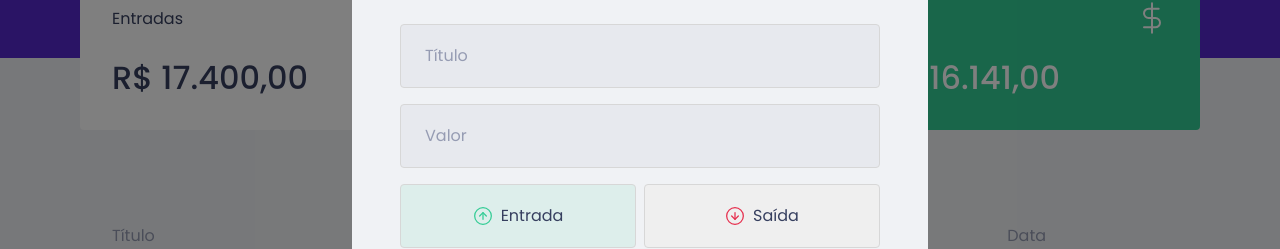
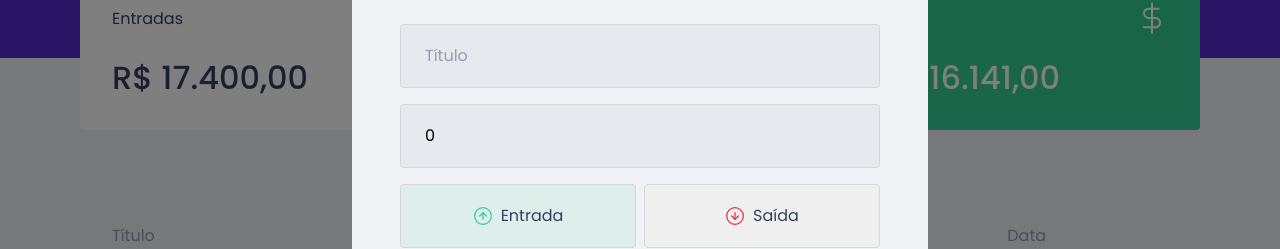
Before and after one commit to wellingtondw/dt-money, a React (Create React App) app: page / in a window 1280 px wide. Both pictures are taken after a click on the button "Nova transação". Shown: the part 214-463 px from the top of the page. Built offline with nearby package versions, Linux system fonts and the light colour scheme; no server answers; what miragejs would draw is missing.

Commit message:
handle form data in state

```diff
--- a/src/components/NewTransactionModal/index.tsx
+++ b/src/components/NewTransactionModal/index.tsx
@@ -1,4 +1,4 @@
-import { useState } from 'react'
+import { FormEvent, useState } from 'react'
 import Modal, { Props } from 'react-modal'
 import closeImg from '../../assets/close.svg'
 import incomeImg from '../../assets/income.svg'
@@ -7,29 +7,39 @@ import outcomeImg from '../../assets/outcome.svg'
 
 import * as S from './styles'
 
-export type TransactionTypeState = 'income' | 'withdraw'
+export type TransactionTypeState = 'deposit' | 'withdraw'
 
 type NewTransactionModalProps = Props
 
 export function NewTransactionModal({ onRequestClose,...props}: NewTransactionModalProps) {
-  const [type, setType] = useState<TransactionTypeState>('income')
+  const [title, setTitle] = useState('')
+  const [value, setValue] = useState(0)
+  const [type, setType] = useState<TransactionTypeState>('deposit')
+  const [category, setCategory] = useState('')
+
+  function handleCreateNewTransaction(event: FormEvent) {
+    event.preventDefault();
+
+    console.log(title, value, type, category)
+  }
+
 
   return (
     <Modal {...props} onRequestClose={onRequestClose} overlayClassName='react-modal-overlay' className='react-modal-content'>
       <button type='button' className='react-modal-close' onClick={onRequestClose}>
         <img src={closeImg} alt="Fechar modal"/>
       </button>
-      <S.Container>
+      <S.Container onSubmit={handleCreateNewTransaction}>
         <h2>Cadastrar transação</h2>
 
-        <input type="text" placeholder='Título'/>
-        <input type="number" placeholder='Valor'/>
+        <input type="text" placeholder='Título' onChange={e => setTitle(e.target.value)} value={title}/>
+        <input type="number" placeholder='Valor' onChange={e => setValue(Number(e.target.value))} value={value}/>
 
         <S.NewTransactionTypeContainer>
             <S.TypeButton
               type='button'
-              onClick={() => setType('income')}
-              isActive={type === 'income'}
+              onClick={() => setType('deposit')}
+              isActive={type === 'deposit'}
               transactionType={type}
             >
               <img src={incomeImg} alt="Entrada"/>
@@ -46,7 +56,7 @@ export function NewTransactionModal({ onRequestClose,...props}: NewTransactionMo
             </S.TypeButton>
         </S.NewTransactionTypeContainer>
 
-        <input type="text" placeholder='Categoria'/>
+        <input type="text" placeholder='Categoria' onChange={e => setCategory(e.target.value)} value={category}/>
 
         <button type="submit">Cadastrar</button>
       </S.Container>
--- a/src/components/NewTransactionModal/styles.ts
+++ b/src/components/NewTransactionModal/styles.ts
@@ -61,7 +61,7 @@ type TypeButtonProps = {
 }
 
 const TypeButtonModifiers = {
-  income: '#33CC95',
+  deposit: '#33CC95',
   withdraw: '#e52e4d'
 }
 
```
